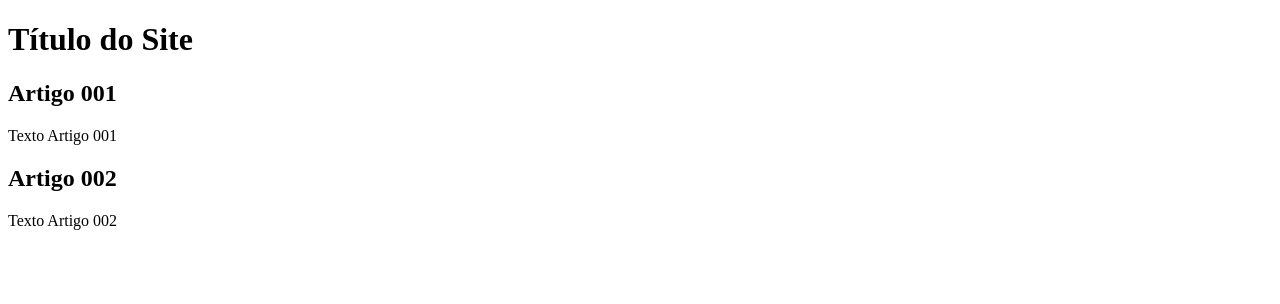
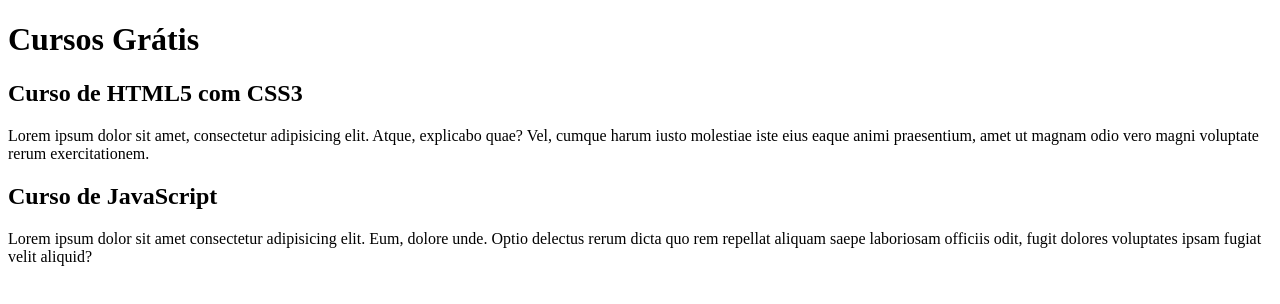
Before and after one commit to yasminperess/projeto-site, a plain HTML site: page index.html in a window 1280 px wide. Drawn offline with Linux system fonts and the light colour scheme.

Commit message:
comecei a escrever o conteúdo

```diff
--- a/index.html
+++ b/index.html
@@ -9,15 +9,15 @@
 <body>
     <main>
         <header>
-            <h1>Título do Site</h1>
+            <h1>Cursos Grátis</h1>
         </header>
         <article>
-            <h2>Artigo 001</h2>
-            <p>Texto Artigo 001</p>
+            <h2>Curso de HTML5 com CSS3</h2>
+            <p>Lorem ipsum dolor sit amet, consectetur adipisicing elit. Atque, explicabo quae? Vel, cumque harum iusto molestiae iste eius eaque animi praesentium, amet ut magnam odio vero magni voluptate rerum exercitationem.</p>
         </article>
         <article>
-            <h2>Artigo 002</h2>
-            <p>Texto Artigo 002</p>
+            <h2>Curso de JavaScript</h2>
+            <p>Lorem ipsum dolor sit amet consectetur adipisicing elit. Eum, dolore unde. Optio delectus rerum dicta quo rem repellat aliquam saepe laboriosam officiis odit, fugit dolores voluptates ipsam fugiat velit aliquid?</p>
         </article>
     </main>
 </body>
```
